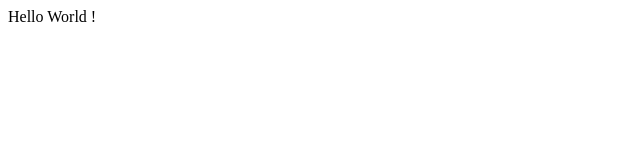
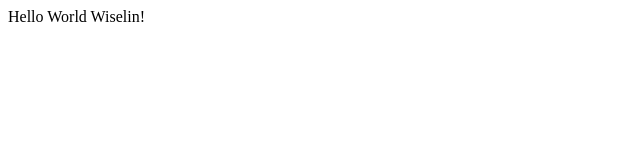
Before and after one commit to Wiselin52/Devopsdemo, a plain HTML site: page WebContent/index.html in a window 1280 px wide. Shown: the full height of the page, 0-640 px from the left. Drawn offline with Linux system fonts and the light colour scheme.

Commit message:
Third commit for DE3

```diff
--- a/WebContent/index.html
+++ b/WebContent/index.html
@@ -5,6 +5,6 @@
 <title>Wiselin</title>
 </head>
 <body>
-	Hello World !
+	Hello World  Wiselin!
 </body>
 </html>
```
Also changed, not shown: .settings/org.eclipse.wst.common.project.facet.core.xml (added), 7 other files.
